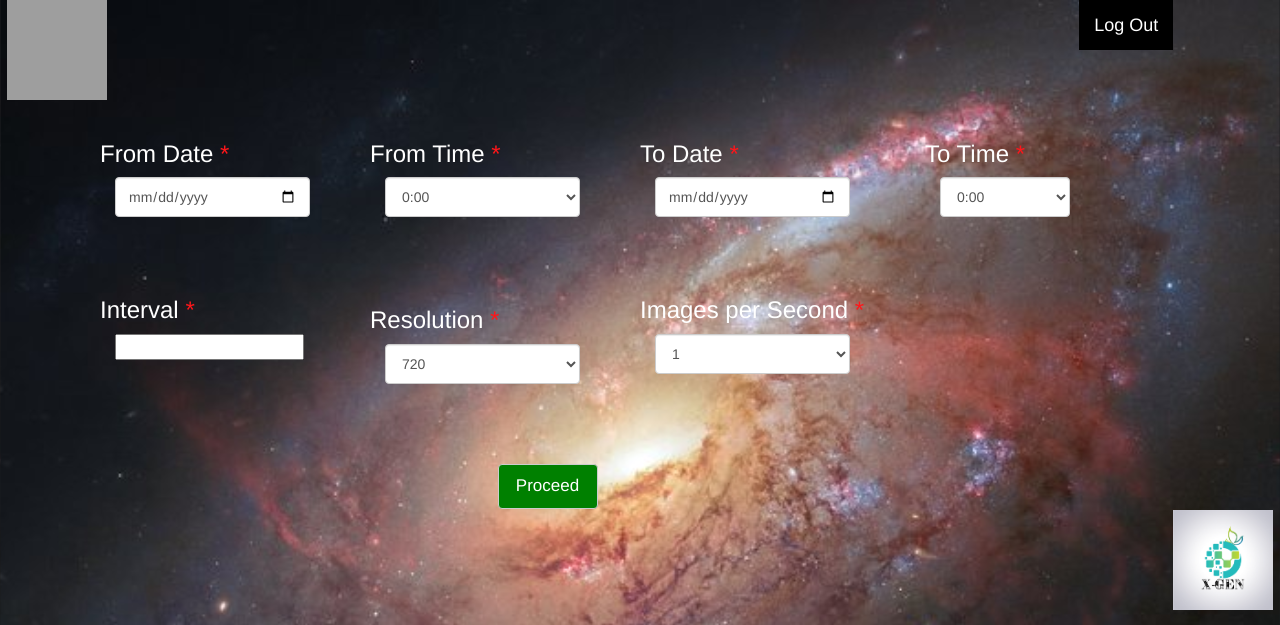
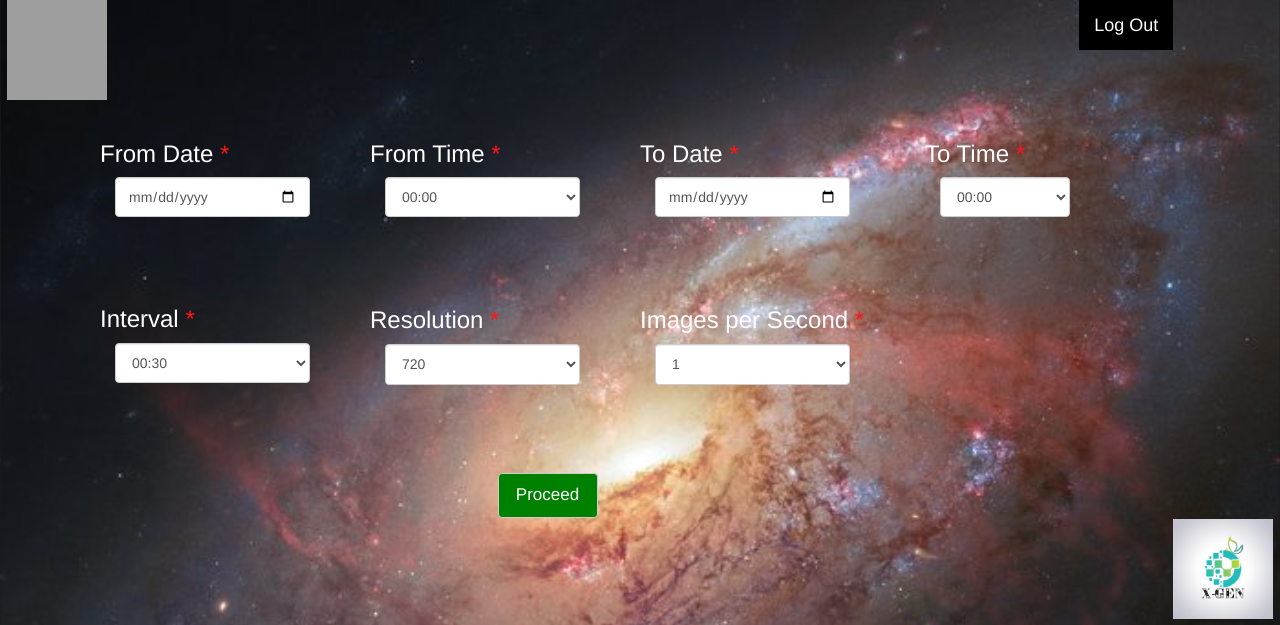
Before and after one commit to Dashree/sih2018, a Django app: page /GrazerFeed/Options in a window 1280 px wide. Shown: the top 625 px of the page. Run offline with Django 3.2, Linux system fonts and the light colour scheme; some libraries are stand-ins or nearby versions; grey boxes are pictures that could not be loaded.

Commit message:
dropdown for interval field

```diff
--- a/source/server/webapp/GrazerISR4/GrazerFeed/forms.py
+++ b/source/server/webapp/GrazerISR4/GrazerFeed/forms.py
@@ -10,7 +10,7 @@ class OptionsPage(forms.Form):
     totime = forms.TimeField()
     res = forms.IntegerField()
     fps = forms.DecimalField()
-    duration = forms.TimeField()
+    interval = forms.TimeField()
 
     def clean(self):
         from_date = self.cleaned_data['fromdate']
--- a/source/server/webapp/GrazerISR4/GrazerFeed/templates/GrazerFeed/OptionsPage.html
+++ b/source/server/webapp/GrazerISR4/GrazerFeed/templates/GrazerFeed/OptionsPage.html
@@ -37,11 +37,11 @@
                 <br>
                 <br>
                 <div class="row">
-                    <h3 style="color: #ffffff;">Interval
+                    <h3 style="color: #ffffff; padding-top: 9px;">Interval
                         <span style="color: #ff161a;">*</span>
                     </h3>
                     <div class="col-sm-10">
-                        {{form.duration}}
+                        <p id="interval"></p>
                     </div>
                 </div>
             </div>
@@ -63,7 +63,7 @@
                         <span style="color: #ff161a">*</span>
                     </h3>
                     <div class="col-sm-10">
-                        <select name="{{ form.res.name }}" class="form-control" id="Resolution" style="height: 40px;" required>
+                        <select name="{{ form.res.name }}" class="form-control" id="Resolution" style="height: 41px;" required>
                             <option value="360">360</option>
                             <option value="720" selected>720</option>
                             <option value="1080">1080</option>
@@ -85,11 +85,11 @@
                 <br>
                 <br>
                 <div class="row">
-                    <h3 style="color: #ffffff;">Images per Second
+                    <h3 style="color: #ffffff; padding-top: 10px;">Images per Second
                         <span style="color: #ff161a">*</span>
                     </h3>
                     <div class="col-sm-10">
-                        <select name="{{ form.fps.name }}" class="form-control" style="height: 40px;" required>
+                        <select name="{{ form.fps.name }}" class="form-control" style="height: 41px;" required>
                             <option value="2.5">0.25</option>
                             <option value="0.5">0.5</option>
                             <option value="1" selected>1</option>
@@ -128,18 +128,23 @@
 
     <script>
 
-        function setTime(NAME) {
+        function setTime(NAME,start) {
             var select = '<select name="' + NAME + '" class="form-control" style="height:40px;" required>';
-            for (var hour = 00; hour < 24; hour++) {
+            if(start==1){
+                select += '<option> 00:00 </option>'
+            }
+            select += '<option> 00:30 </option>'
+            for (var hour = 01; hour < 24; hour++) {
                 select += '<option>' + hour + ':00 </option>';
                 select += '<option>' + hour + ':30 </option>';
             }
             select += '</select>';
             return select;
         }
-        document.getElementById("FromTime").innerHTML = setTime('{{ form.fromtime.name }}');
-        document.getElementById("ToTime").innerHTML = setTime('{{ form.totime.name }}');
-        document.getElementById("Time").innerHTML = setTime('{{ form.fromtime.name }}');
+        document.getElementById("FromTime").innerHTML = setTime('{{ form.fromtime.name }}',1);
+        document.getElementById("ToTime").innerHTML = setTime('{{ form.totime.name }}',1);
+        //document.getElementById("Time").innerHTML = setTime('{{ form.fromtime.name }}');
+        document.getElementById("interval").innerHTML = setTime('{{ form.interval.name }}',0);
 
         function getCookie(name) {
             var cookieValue = null;
```
Also changed, not shown: source/server/webapp/GrazerISR4/GrazerFeed/templates/GrazerFeed/VideoPage.html (+0 -37 lines).
